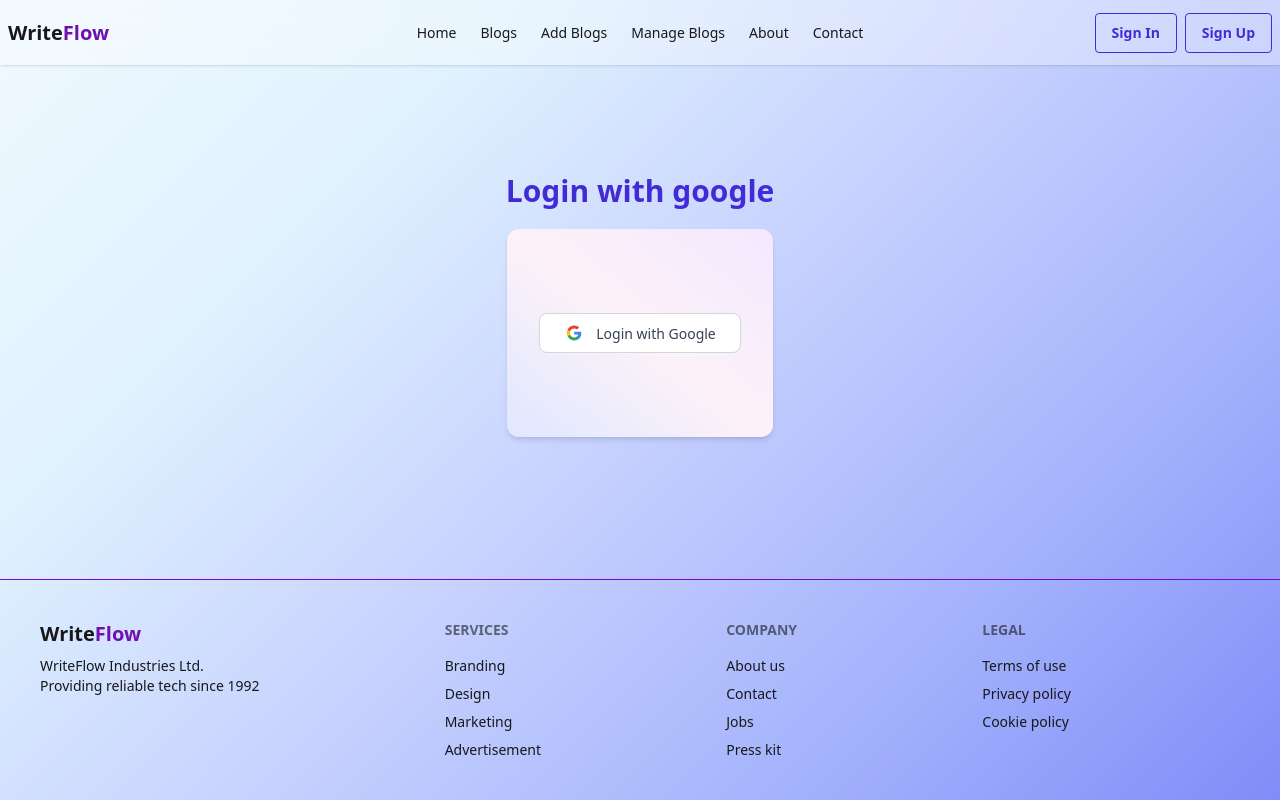
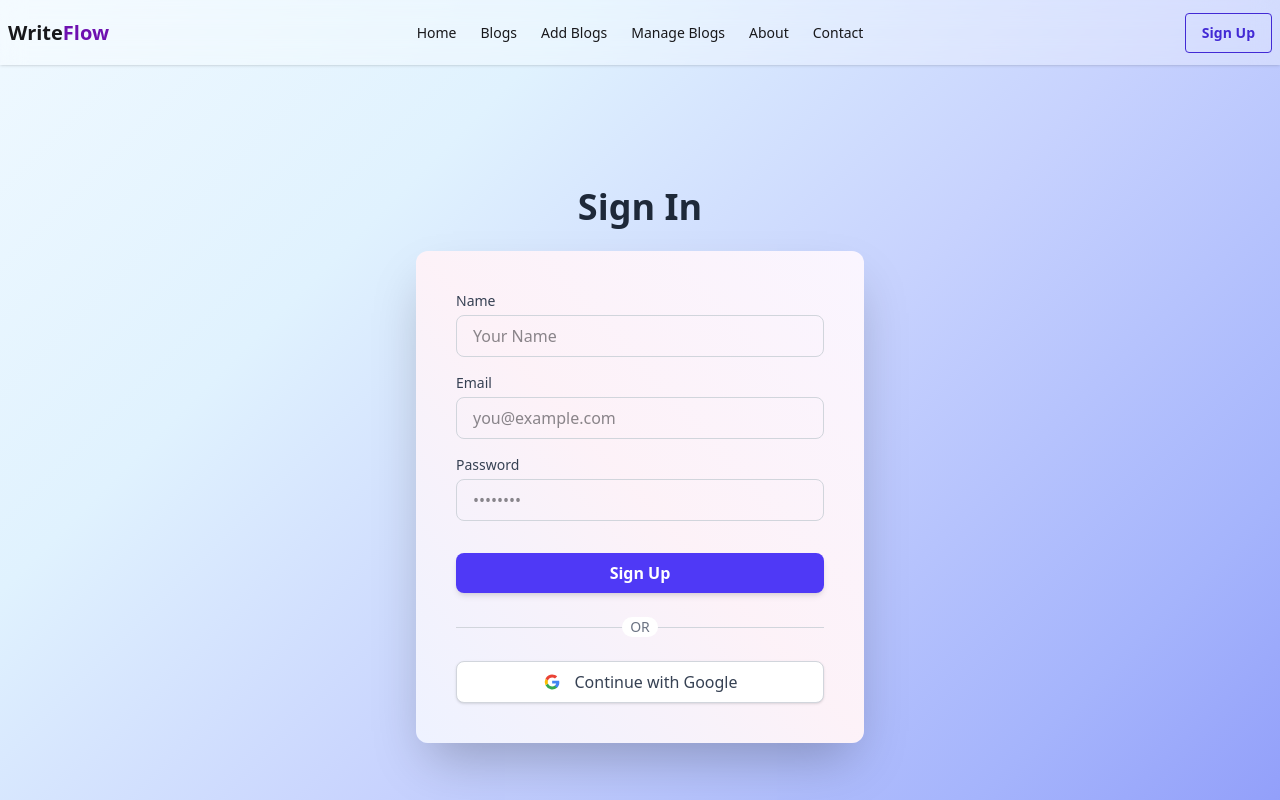
Before and after one commit to sajid-7756/Write-Flow, a Next.js app: page /login in a window 1280 px wide. Shown: the top 800 px of the page. Built offline with nearby package versions, Linux system fonts and the light colour scheme; no server answers.

Commit message:
added login form

```diff
--- a/src/app/login/page.jsx
+++ b/src/app/login/page.jsx
@@ -1,21 +1,141 @@
+"use client";
 import React from "react";
 import { doSocialLogin } from "../actions";
+import { useForm } from "react-hook-form";
 
 export default function Login() {
+  const {
+    register,
+    handleSubmit,
+    formState: { errors },
+  } = useForm();
+
+  const onSubmit = (data) => console.log(data);
+
+  const STRONG_PASSWORD_REGEX =
+    /^(?=.*[a-z])(?=.*[A-Z])(?=.*\d)(?=.*[!@#$%^&*-])[A-Za-z\d!@#$%^&*-]{8,20}$/;
+
   return (
-    <div className="flex flex-col space-y-5 justify-center items-center h-120">
-      <h1 className="text-3xl font-semibold text-primary">Login with google</h1>
-      <form
-        action={doSocialLogin}
-        className="bg-linear-to-tr from-indigo-100 via-pink-50 to-purple-100 p-8 rounded-xl shadow-md h-52 flex justify-center items-center"
+    <div className="flex flex-col space-y-6 justify-center items-center min-h-screen p-4">
+      <h1 className="text-4xl font-extrabold text-gray-800">Sign In</h1>
+
+      <div className="bg-linear-to-tr from-indigo-50 via-pink-50 to-purple-50 p-8 sm:p-10 rounded-xl shadow-2xl flex flex-col items-center space-y-6 w-full max-w-xs sm:max-w-md">
+        {/* Regular Login Form */}
+        <form onSubmit={handleSubmit(onSubmit)} className="w-full space-y-4">
+          <fieldset className="w-full space-y-4">
+            {/* Name Field */}
+            <div>
+              <label
+                htmlFor="name"
+                className="text-sm font-medium text-gray-700 block mb-1"
               >
+                Name
+              </label>
+              <input
+                id="name"
+                {...register("name", { required: "Name is required" })}
+                type="text"
+                className="w-full px-4 py-2 border border-gray-300 rounded-lg focus:ring-indigo-500 focus:border-indigo-500 transition"
+                placeholder="Your Name"
+              />
+              {errors.name && (
+                <p role="alert" className="text-xs text-red-600 mt-1">
+                  {errors.name.message}
+                </p>
+              )}
+            </div>
+
+            {/* Email Field */}
+            <div>
+              <label
+                htmlFor="email"
+                className="text-sm font-medium text-gray-700 block mb-1"
+              >
+                Email
+              </label>
+              <input
+                id="email"
+                {...register("email", {
+                  required: "Email is required.",
+                  pattern: {
+                    value: /^\S+@\S+\.\S+$/,
+                    message: "Please enter a valid email address.",
+                  },
+                })}
+                type="email"
+                className="w-full px-4 py-2 border border-gray-300 rounded-lg focus:ring-indigo-500 focus:border-indigo-500 transition"
+                placeholder="you@example.com"
+              />
+              {errors.email && (
+                <p role="alert" className="text-xs text-red-600 mt-1">
+                  {errors.email.message}
+                </p>
+              )}
+            </div>
+
+            {/* Password Field */}
+            <div>
+              <label
+                htmlFor="password"
+                className="text-sm font-medium text-gray-700 block mb-1"
+              >
+                Password
+              </label>
+              <input
+                id="password"
+                {...register("password", {
+                  required: "Password is required.",
+                  minLength: {
+                    value: 8,
+                    message: "Password must be at least 8 characters.",
+                  },
+                  pattern: {
+                    value: STRONG_PASSWORD_REGEX,
+                    // CORRECTED AND POLISHED ERROR MESSAGE
+                    message:
+                      "Must include an uppercase, lowercase letter, a number, and a special character (!@#$%^&*-).",
+                  },
+                })}
+                type="password"
+                className="w-full px-4 py-2 border border-gray-300 rounded-lg focus:ring-indigo-500 focus:border-indigo-500 transition"
+                placeholder="••••••••"
+              />
+              {errors.password && (
+                <p role="alert" className="text-xs text-red-600 mt-1">
+                  {errors.password.message}
+                </p>
+              )}
+            </div>
+
+            {/* Login Button */}
+            <button
+              type="submit"
+              className="w-full cursor-pointer mt-4 py-2 px-4 bg-indigo-600 text-white font-semibold rounded-lg shadow-md hover:bg-indigo-700 focus:outline-none focus:ring-2 focus:ring-indigo-500 focus:ring-offset-2 transition"
+            >
+              Sign Up
+            </button>
+          </fieldset>
+        </form>
+
+        {/* OR Separator */}
+        <div className="relative w-full">
+          <div className="absolute inset-0 flex items-center">
+            <div className="w-full border-t border-gray-300"></div>
+          </div>
+          <div className="relative flex justify-center text-sm">
+            <span className="px-2 bg-white text-gray-500 rounded-full">OR</span>
+          </div>
+        </div>
+
+        {/* Google Login Button */}
+        <form action={doSocialLogin} className="w-full">
           <button
             type="submit"
             name="action"
             value="google"
-          className="flex items-center gap-3 btn border border-gray-300 bg-white text-gray-700 hover:bg-gray-50 hover:shadow-md transition px-6 py-3 rounded-lg"
+            className="w-full cursor-pointer flex items-center justify-center gap-3 py-2 px-4 border border-gray-300 bg-white text-gray-700 font-medium rounded-lg shadow-sm hover:bg-gray-50 hover:shadow-md transition"
           >
-          {/* Google Logo */}
+            {/* Google Logo SVG */}
             <svg
               aria-label="Google logo"
               width="20"
@@ -43,11 +163,10 @@
                 ></path>
               </g>
             </svg>
-
-          {/* Button Text */}
-          <span className="font-medium">Login with Google</span>
+            <span className="font-medium">Continue with Google</span>
           </button>
         </form>
       </div>
+    </div>
   );
 }
--- a/src/auth.js
+++ b/src/auth.js
@@ -1,5 +1,7 @@
 import NextAuth from "next-auth";
 import GoogleProvider from "next-auth/providers/google";
+import CredentialsProvider from "next-auth/providers/credentials";
+
 
 export const {
   handlers: { GET, POST },
--- a/src/components/Navbar.jsx
+++ b/src/components/Navbar.jsx
@@ -97,9 +97,6 @@
           ) : (
             <div className="space-x-2">
               <Link href={"/login"} className="btn btn-outline btn-primary">
-                Sign In
-              </Link>
-              <Link href={"/login"} className="btn btn-outline btn-primary">
                 Sign Up
               </Link>
             </div>
```
Also changed, not shown: src/app/api/auth/[...nextauth]/route.js (line endings or trailing spaces). Lines whose indentation alone changed are shown as unchanged.
